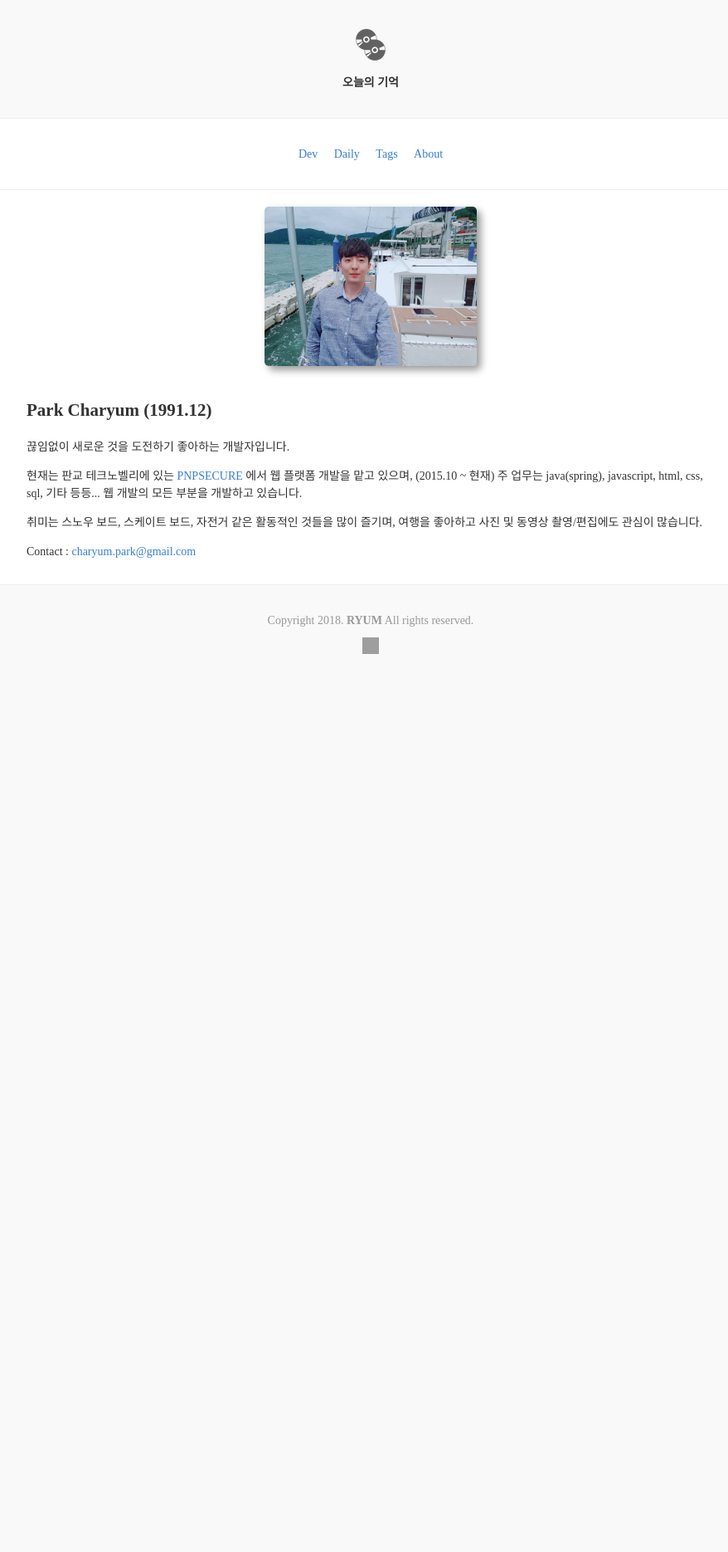
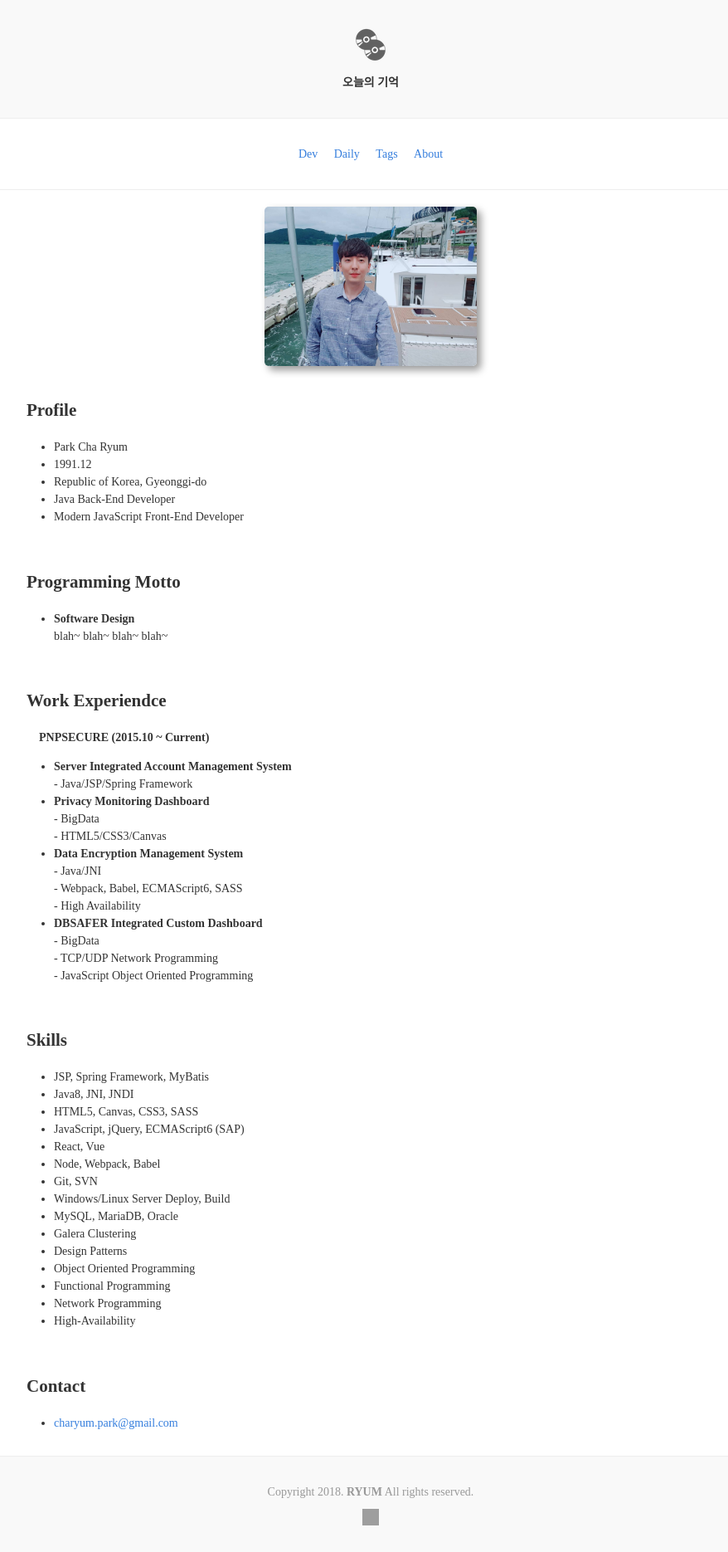
Before and after one commit to ryum91/ryum91.github.com, a Jekyll site: the page built from about.html, in a window 1280 px wide. Shown: the whole page at 83% size, without its empty margins (193-1071 px from the left). Built offline with Jekyll 4.4.1, drawn with Linux system fonts in a browser that asks for light colours; nearby versions of some CDN libraries; some web fonts are replaced; before the commit the page ends 900 px from its top, so only the background shows below that; grey boxes are pictures that could not be loaded.

Commit message:
[Update] About

```diff
--- a/about.html
+++ b/about.html
@@ -8,16 +8,60 @@ layout: default
 
 <br />
 
-<h2>Park Charyum (1991.12)</h2>
+<h2>Profile</h2>
+<ul>
+  <li>Park Cha Ryum</li>
+  <li>1991.12</li>
+  <li>Republic of Korea, Gyeonggi-do</li>
+  <li>Java Back-End Developer</li>
+  <li>Modern JavaScript Front-End Developer</li>
+</ul>
 
-<p>끊임없이 새로운 것을 도전하기 좋아하는 개발자입니다.</p>
+<br />
 
-<p>현재는 판교 테크노벨리에 있는 <a href="http://www.pnpsecure.com">PNPSECURE</a> 에서 웹 플랫폼 개발을 맡고 있으며, (2015.10 ~ 현재)
-주 업무는 java(spring), javascript, html, css, sql, 기타 등등... 웹 개발의 모든 부분을 개발하고 있습니다.</p>
+<h2>Programming Motto</h2>
+<ul>
+  <li><b>Software Design</b><br />blah~ blah~ blah~ blah~</li>
+</ul>
 
-<p>취미는 스노우 보드, 스케이트 보드, 자전거 같은 활동적인 것들을 많이 즐기며, 여행을 좋아하고 사진 및 동영상 촬영/편집에도 관심이 많습니다.</p>
+<br />
 
-<p>Contact : <a href="mailto:charyum.park@gmail.com">charyum.park@gmail.com</a></p>
+<h2>Work Experiendce</h2>
+<h4 style="margin:0 0 0 15px;">PNPSECURE (2015.10 ~ Current)</h4>
+<ul>
+  <li><b>Server Integrated Account Management System</b><br />- Java/JSP/Spring Framework</li>
+  <li><b>Privacy Monitoring Dashboard</b><br />- BigData<br />- HTML5/CSS3/Canvas</li>
+  <li><b>Data Encryption Management System</b><br />- Java/JNI<br />- Webpack, Babel, ECMAScript6, SASS<br />- High Availability</li>
+  <li><b>DBSAFER Integrated Custom Dashboard</b><br />- BigData<br />- TCP/UDP Network Programming<br />- JavaScript Object Oriented Programming</li>
+</ul>
+
+<br />
+
+<h2>Skills</h2>
+<ul>
+  <li>JSP, Spring Framework, MyBatis</li>
+  <li>Java8, JNI, JNDI</li>
+  <li>HTML5, Canvas, CSS3, SASS</li>
+  <li>JavaScript, jQuery, ECMAScript6 (SAP)</li>
+  <li>React, Vue</li>
+  <li>Node, Webpack, Babel</li>
+  <li>Git, SVN</li>
+  <li>Windows/Linux Server Deploy, Build</li>
+  <li>MySQL, MariaDB, Oracle</li>
+  <li>Galera Clustering</li>
+  <li>Design Patterns</li>
+  <li>Object Oriented Programming</li>
+  <li>Functional Programming</li>
+  <li>Network Programming</li>
+  <li>High-Availability</li>
+</ul>
+
+<br />
+
+<h2>Contact</h2>
+<ul>
+  <li><a href="mailto:charyum.park@gmail.com">charyum.park@gmail.com</a></li>
+</ul>
 
 <style>
   .about-wrap {
```
